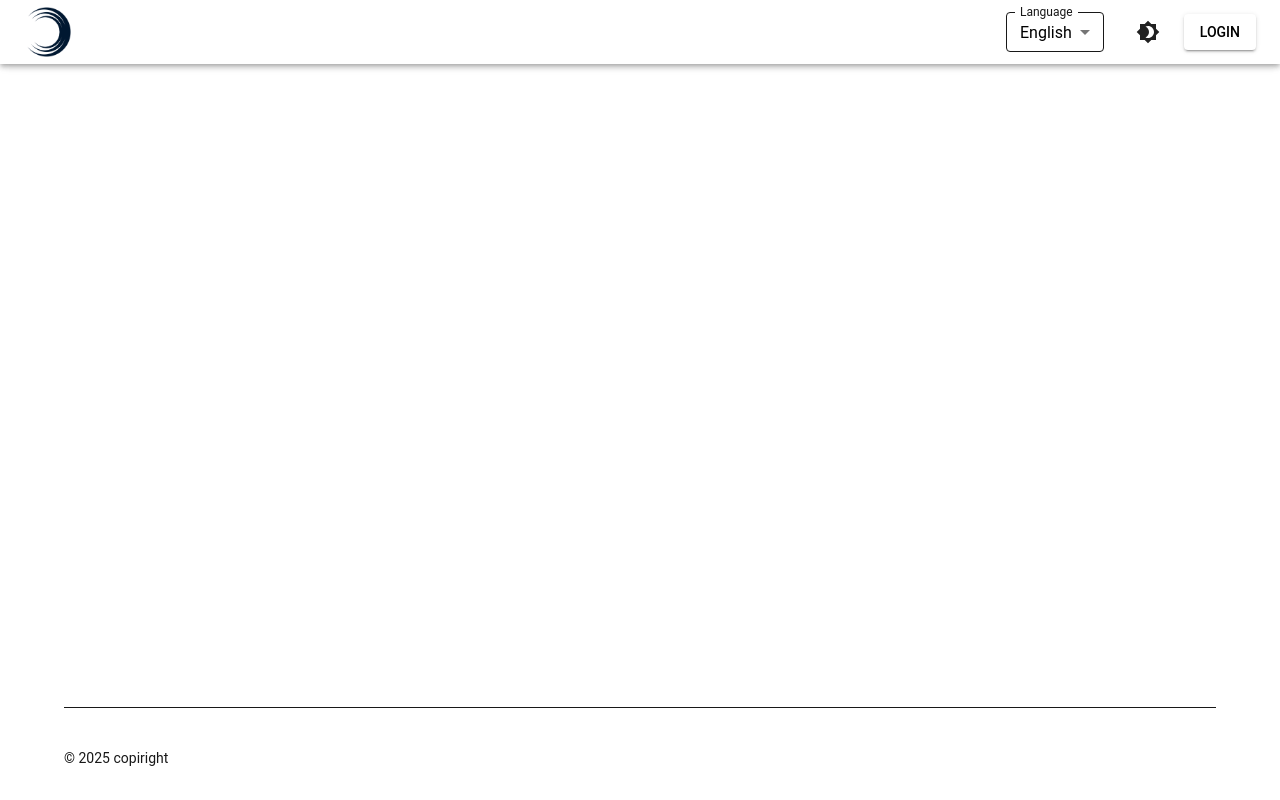
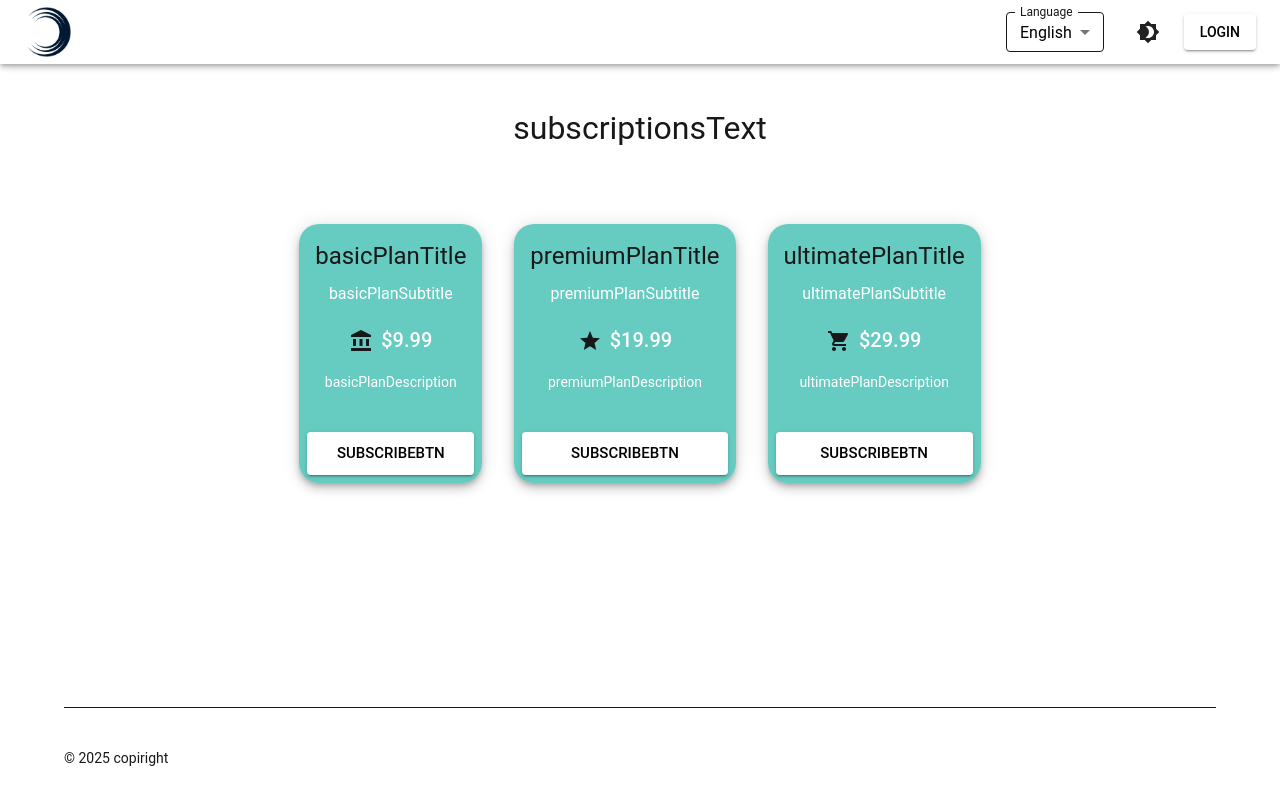
Before and after one commit to MarioArmini/orbyters_frontend, a React (Create React App) app: page /sub in a window 1280 px wide. Built offline with nearby package versions, Linux system fonts and the light colour scheme; no server answers.

Commit message:
subscription component

```diff
--- a/src/App.js
+++ b/src/App.js
@@ -24,6 +24,7 @@ import { Chatbot } from './components/chatbot/Chatbot';
 import { ChatbotProvider } from './context/ChatbotContext';
 import { MainComponent } from './components/MainComponent';
 import { Documentation } from './components/docs/DocumentationComponent';
+import { SubscriptionComponent } from './components/subscriptions/Subscription';
 
 function App() {
   const storedThemeMode = localStorage.getItem('themeMode');
@@ -86,6 +87,7 @@ function App() {
                   <Route path='/reset-password-confirmation' element={<ResetPasswordConfirmation currentTheme={themeMode} t={t} />} />
                   <Route path='/chatbot' element={<Chatbot currentTheme={themeMode} t={t} />} />
                   <Route path='/doc' element={<Documentation currentTheme={themeMode} t={t} />} />
+                  <Route path='/sub' element={<SubscriptionComponent currentTheme={themeMode} t={t} />} />
                 </Routes>
               </Box>
               <Footer />
--- a/src/Theme.js
+++ b/src/Theme.js
@@ -27,11 +27,14 @@ export const getTheme = (themeMode) =>
                         chatColor: "#181818",
                     },
                     cards: {
-                        background1: alpha("#D16014", 0.4),
+                        background1: alpha("#E98A15", 0.8),
                         background2: alpha("#607466", 0.4),
                         background3: alpha("#71A9F7", 0.8),
                         background4: alpha("#875C74", 0.8),
                         buttonColor1: alpha("#23CE6B", 0.4)
+                    },
+                    subCards: {
+                        background1: alpha("#00A896", 0.6)
                     }
                 }
                 : {
@@ -54,11 +57,14 @@ export const getTheme = (themeMode) =>
                         chatColor: "#ffffff",
                     },
                     cards: {
-                        background1: alpha("#D16014", 0.4),
+                        background1: alpha("#E98A15", 0.4),
                         background2: alpha("#23CE6B", 0.4),
                         background3: alpha("#71A9F7", 0.4),
                         background4: alpha("#875C74", 0.4),
                         buttonColor1: alpha("#23CE6B", 0.8)
+                    },
+                    subCards: {
+                        background1: alpha("#00A896", 0.6)
                     }
                 }),
         },
--- /dev/null
+++ b/src/components/subscriptions/Subscription.js
@@ -0,0 +1,75 @@
+import React from 'react';
+import { Card, CardContent, CardActions, Typography, Button, Box, Container, useTheme } from '@mui/material';
+import { AccountBalance, Star, ShoppingCart } from '@mui/icons-material';
+import Grid from '@mui/material/Grid2';
+
+export const SubscriptionComponent = ({ t }) => {
+
+    const theme = useTheme();
+
+    const plans = [
+        {
+            title: t("basicPlanTitle"),
+            subtitle: t("basicPlanSubtitle"),
+            price: "$9.99",
+            icon: <AccountBalance />,
+            description: t("basicPlanDescription"),
+        },
+        {
+            title: t("premiumPlanTitle"),
+            subtitle: t("premiumPlanSubtitle"),
+            price: "$19.99",
+            icon: <Star />,
+            description: t("premiumPlanDescription"),
+        },
+        {
+            title: t("ultimatePlanTitle"),
+            subtitle: t("ultimatePlanSubtitle"),
+            price: "$29.99",
+            icon: <ShoppingCart />,
+            description: t("ultimatePlanDescription"),
+        },
+    ];
+
+    return (
+        <Container sx={{mt: 5}}>
+            <Box sx={{ display: 'flex', flexDirection: 'column', alignItems: 'center', mt: 5 }}>
+                <Typography sx={{ mb: 4, mt: 3, fontSize: "2rem" }}>
+                    {t("subscriptionsText")}
+                </Typography>
+            </Box>
+            <Box sx={{ display: 'flex', flexDirection: 'column', alignItems: 'center', mt: 5 }}>
+                <Grid container spacing={4} justifyContent="center">
+                    {plans.map((plan, index) => (
+                        <Grid item key={index} xs={12} sm={6} md={4} lg={3}>
+                            <Card elevation={6} sx={{ borderRadius: 5, backgroundColor: theme.palette.subCards.background1 }}>
+                                <CardContent sx={{ textAlign: 'center' }}>
+                                    <Typography variant="h5" gutterBottom>
+                                        {plan.title}
+                                    </Typography>
+                                    <Typography variant="subtitle1" color="textSecondary" sx={{ mb: 2 }}>
+                                        {plan.subtitle}
+                                    </Typography>
+                                    <Box sx={{ display: 'flex', justifyContent: 'center', alignItems: 'center', mb: 2 }}>
+                                        <Box sx={{ mr: 1 }}>{plan.icon}</Box>
+                                        <Typography variant="h6" color="primary">
+                                            {plan.price}
+                                        </Typography>
+                                    </Box>
+                                    <Typography variant="body2" color="textSecondary" sx={{ mb: 2 }}>
+                                        {plan.description}
+                                    </Typography>
+                                </CardContent>
+                                <CardActions sx={{ justifyContent: 'center' }}>
+                                    <Button variant="contained" color="primary" size="large" fullWidth>
+                                        {t("subscribeBtn")}
+                                    </Button>
+                                </CardActions>
+                            </Card>
+                        </Grid>
+                    ))}
+                </Grid>
+            </Box>
+        </Container>
+    );
+};
```
